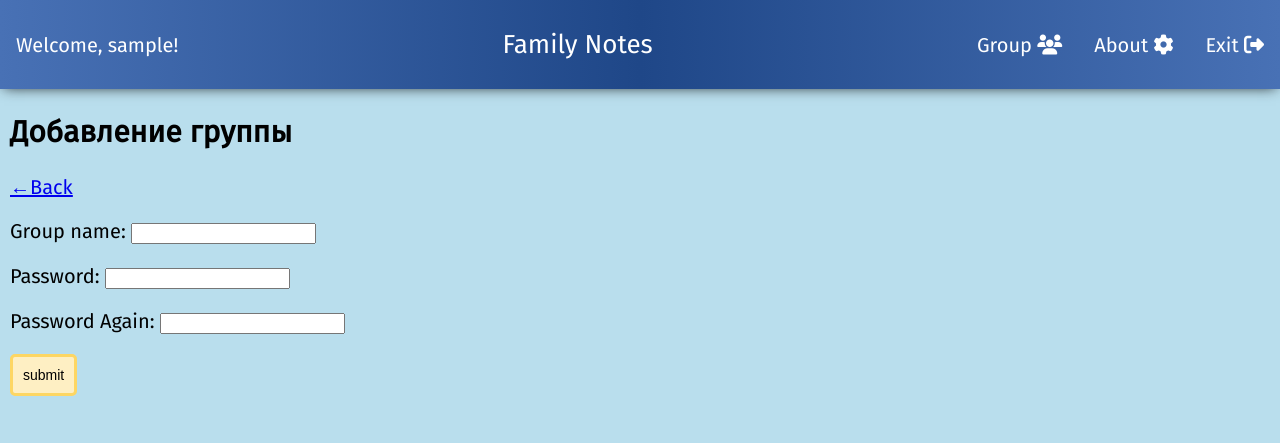
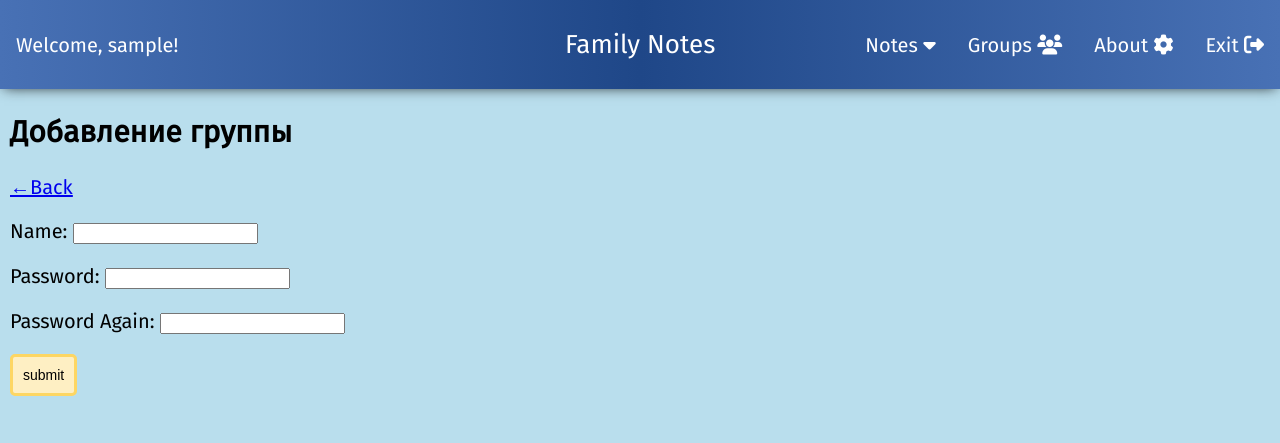
Before and after one commit to thunderpeal/familyNotes, a Django app: page /group-create in a window 1280 px wide. Shown: the top 443 px of the page. Run offline with Django 3.2, Linux system fonts and the light colour scheme; the visitor is signed in with stand-in values (Sample User, id 1); data that the repository does not hold is empty; some libraries are stand-ins or nearby versions.

Commit message:
big update - user can now be in several groups

```diff
--- a/basic/admin.py
+++ b/basic/admin.py
@@ -5,6 +5,5 @@ from .models import CustomUser
 
 @admin.register(CustomUser)
 class AdminCustomUser(admin.ModelAdmin):
-    list_display = ['username', 'email', 'phone_number', 'note_group']
-    search_fields = ['username', 'note_group', 'email']
-    list_filter = ['note_group']
+    list_display = ['username', 'email', 'phone_number']
+    search_fields = ['username', 'email']
--- a/basic/models.py
+++ b/basic/models.py
@@ -1,9 +1,6 @@
 from django.db import models
-from notes.models import NoteGroup
 from django.contrib.auth.models import AbstractUser
 
 
 class CustomUser(AbstractUser):
     phone_number = models.CharField(unique=True, max_length=10, null=True, blank=True)
-    note_group = models.ForeignKey(NoteGroup, on_delete=models.DO_NOTHING, null=True, blank=True)
-    group_admin = models.BooleanField(default=False)
--- a/familyNotes/settings.py
+++ b/familyNotes/settings.py
@@ -67,6 +67,7 @@ TEMPLATES = [
                 'django.template.context_processors.request',
                 'django.contrib.auth.context_processors.auth',
                 'django.contrib.messages.context_processors.messages',
+                'notes.context_processors.groups_processor',
             ],
         },
     },
--- /dev/null
+++ b/notes/context_processors.py
@@ -0,0 +1,5 @@
+def groups_processor(request):
+    if request.user.is_authenticated:
+        groups = request.user.members_groups.all()
+        return {'groups': groups}
+    return {}
--- a/notes/forms.py
+++ b/notes/forms.py
@@ -1,6 +1,6 @@
 from django.utils.translation import ugettext, ugettext_lazy as _
 from django import forms
-from .models import NoteGroup, SNote
+from .models import Group, SNote
 from basic.models import CustomUser
 from django.db.models import Q
 
@@ -13,8 +13,8 @@ class GroupCreationForm(forms.ModelForm):
     password2 = forms.CharField(label=_("Password Again"), widget=forms.PasswordInput())
 
     class Meta:
-        model = NoteGroup
-        fields = ['group_name', ]
+        model = Group
+        fields = ['name', ]
 
     def clean_password2(self):
         password1 = self.cleaned_data.get("password1")
@@ -34,20 +34,20 @@ class GroupCreationForm(forms.ModelForm):
         return group
 
 
-class MembersNoteForm(forms.ModelForm):
+class NoteForm(forms.ModelForm):
     class Meta:
         model = SNote
-        fields = ['heading', 'message', 'to_whom', 'is_for_group']
+        fields = ['heading', 'message', 'group', 'to_whom']
 
     def __init__(self, *args, **kwargs):
         user = kwargs.pop('user')
-        super(MembersNoteForm, self).__init__(*args, **kwargs)
-        if user.note_group is None:
+        super(NoteForm, self).__init__(*args, **kwargs)
+        users_groups = user.members_groups.all()
+        if not users_groups:
             self.fields.pop('to_whom', None)
-            self.fields.pop('is_for_group', None)
+            self.fields.pop('group', None)
         else:
-            to_members = CustomUser.objects.filter(Q(note_group=user.note_group) & ~Q(username=user.username))
-            if to_members:
-                self.fields['to_whom'].queryset = to_members
-            else:
+            for group in users_groups:
+                self.fields['to_whom'].queryset = self.fields['to_whom'].queryset | group.members.all()
+            if not self.fields['to_whom'].queryset:
                 self.fields.pop('to_whom')
--- a/notes/static/notes/js/tabActivity.js
+++ b/notes/static/notes/js/tabActivity.js
@@ -1,6 +1,6 @@
 'use strict'
 
-function openCity(evt, cityName) {
+function openCity(evt, group) {
   // Declare all variables
   let i, tabcontent, tablinks;
 
@@ -17,6 +17,6 @@ function openCity(evt, cityName) {
   }
 
   // Show the current tab, and add an "active" class to the button that opened the tab
-  document.getElementById(cityName).style.display = "block";
+  document.getElementById(group).style.display = "block";
   evt.currentTarget.className += " active";
 }
--- a/notes/templates/notes/basic.html
+++ b/notes/templates/notes/basic.html
@@ -39,23 +39,19 @@
     </div>
 
     <div id="right-nav" class="right-nav">
-        {% if request.user.note_group %}
               <div class="dropdown">
-                <button class="dropbtn">Group
+                <button class="dropbtn">Notes
                     <i class="fa fa-caret-down"></i>
                 </button>
                 <div class="dropdown-content">
-                    <a class="tablinks" onclick="openCity(event, 'home')" id="defaultOpen" href="#">Home</a>
-                    <a class="tablinks" onclick="openCity(event, 'Notes')" href="#">Notes</a>
-                    <a href="#">group 3</a>
-
+                    <a class="tablinks" onclick="openCity(event, 'home')" id="defaultOpen" href="#">My Notes</a>
+                    {% for group in groups %}
+                    <a class="tablinks" onclick="openCity(event, {{ group }})" href="#">{{ group }}</a>
+                    {% endfor %}
                 </div>
               </div>
-            <a href="{% url 'group-members' %}">Members <i class="fa fa-users"></i></a>
-        {% else %}
-            <a href="{% url 'group-login' %}">Group <i class="fa fa-users"></i></a>
-        {% endif %}
 
+        <a href="{% url 'group-members' %}">Groups <i class="fa fa-users"></i></a>
         <a href="{% url 'settings' %}">About <i class="fa fa-cog"></i></a>
         <a  href="{% url 'logout' %}">Exit <i class="fa fa-sign-out"></i></a>
     </div>
--- a/notes/urls.py
+++ b/notes/urls.py
@@ -1,18 +1,18 @@
 from django.urls import path
 from django.views.generic import TemplateView
-from .views import NoteCreate, NoteUpdate, MyNotesList, NoteDelete, NoteGroupMembersList, group_member_delete, \
-    NoteGroupDelete, NoteGroupCreate, GroupNotesLoginView, kostyl, CustomTemplateView
+from .views import NoteCreate, NoteUpdate, NotesLists, NoteDelete, GroupMembersList, group_member_delete, \
+    GroupDelete, GroupCreate, GroupLoginView, kostyl, CustomTemplateView
 
 urlpatterns = [
     path('settings/', CustomTemplateView.as_view(), name='settings'),
-    path('group-create', NoteGroupCreate.as_view(), name='group-create'),
-    path('group-delete/<int:pk>', NoteGroupDelete.as_view(), name='group-delete'),
+    path('group-create', GroupCreate.as_view(), name='group-create'),
+    path('group-delete/<int:pk>', GroupDelete.as_view(), name='group-delete'),
     path('group-member-delete/<int:user_id>', group_member_delete, name='group-member-delete'),
-    path('group-members/', NoteGroupMembersList.as_view(), name='group-members'),
-    path('group-login/', GroupNotesLoginView.as_view(), name='group-login'),
+    path('group-members/', GroupMembersList.as_view(), name='group-members'),
+    path('group-login/', GroupLoginView.as_view(), name='group-login'),
     path('note-delete/<int:pk>/', NoteDelete.as_view(), name='note-delete'),
     path('note-create/', NoteCreate.as_view(), name='add'),
     path('note-edit/<int:pk>/', NoteUpdate.as_view(), name='edit'),
-    path('notes/', MyNotesList.as_view(), name='notes'),
+    path('notes/', NotesLists.as_view(), name='notes'),
     path('', kostyl),
 ]
--- a/notes/views.py
+++ b/notes/views.py
@@ -1,7 +1,7 @@
 from django.shortcuts import render, redirect
 from django.urls import reverse_lazy
 
-from .models import SNote, NoteGroup
+from .models import SNote, Group
 from basic.models import CustomUser
 from django.db.models import Q
 
@@ -13,22 +13,27 @@ from django.views.generic.edit import CreateView, DeleteView, UpdateView
 from django.contrib.auth.decorators import login_required
 from django.contrib.auth.mixins import LoginRequiredMixin
 
-from .forms import MembersNoteForm, GroupCreationForm
+from .forms import NoteForm, GroupCreationForm
 
 
-class MyNotesList(LoginRequiredMixin, ListView):
+class NotesLists(LoginRequiredMixin, ListView):
     model = SNote
     template_name = "notes/notes.html"
 
     def get_context_data(self, **kwargs):
         context = super().get_context_data(**kwargs)
-        if self.request.user.note_group:
-            authors = CustomUser.objects.filter(Q(note_group=self.request.user.note_group) & ~Q(note_group=None))
-            group_notes_list = SNote.objects.filter(Q(is_for_group=True) & Q(author__in=authors))
-            context['group_notes_list'] = group_notes_list
+        groups = self.request.user.members_groups.all()
+        if groups:
+            context['groups_available'] = True
+            group_notes = dict()
+            for group in groups:
+                notes_per_g = SNote.objects.filter(Q(group=group))
+                group_notes[group] = notes_per_g
+
+            context['group_notes_list'] = group_notes
 
         my_notes_list = SNote.objects.filter((Q(to_whom=self.request.user) | Q(to_whom=None, author=self.request.user))
-                                          & Q(is_for_group=False))
+                                          & Q(group=None))
         context['my_notes_list'] = my_notes_list
         return context
 
@@ -36,7 +41,7 @@ class MyNotesList(LoginRequiredMixin, ListView):
 class NoteCreate(LoginRequiredMixin, CreateView):
     template_name = 'notes/note_create.html'
     success_url = reverse_lazy('notes')
-    form_class = MembersNoteForm
+    form_class = NoteForm
 
     def form_valid(self, form):
         form.instance.author = self.request.user
@@ -50,11 +55,11 @@ class NoteCreate(LoginRequiredMixin, CreateView):
 
 class NoteUpdate(LoginRequiredMixin, UpdateView):
     model = SNote
-    fields = ['heading', 'message', 'to_whom', 'is_for_group']
+    fields = ['heading', 'message', 'group', 'to_whom']
     success_url = reverse_lazy('notes')
 
     def get_form_class(self):
-        if self.request.user.note_group is None:
+        if not self.request.user.members_groups.all():
             self.fields = ['heading', 'message']
         return super(NoteUpdate, self).get_form_class()
 
@@ -65,13 +70,15 @@ class NoteDelete(LoginRequiredMixin, DeleteView):
     success_url = reverse_lazy('notes')
 
 
-class NoteGroupMembersList(LoginRequiredMixin, View):
+class GroupMembersList(LoginRequiredMixin, View):
     def get(self, request, *args, **kwargs):
-        group = self.request.user.note_group
-        if group is None:
+        groups = self.request.user.members_groups.all()
+        if not groups:
             return redirect('notes')
-        group_members = CustomUser.objects.filter(Q(note_group=group))
-        context = {'group': group, 'group_members': group_members}
+        groups_members = {}
+        for group in groups:
+            groups_members['group'] = group.members.all()
+        context = {'groups': groups, 'groups_members': groups_members}
         return render(request, 'notes/group_members.html', context=context)
 
 
@@ -98,8 +105,8 @@ def group_member_delete(request, user_id):
     return redirect('group-members')
 
 
-class NoteGroupDelete(LoginRequiredMixin, DeleteView):
-    model = NoteGroup
+class GroupDelete(LoginRequiredMixin, DeleteView):
+    model = Group
     context_object_name = 'group'
     success_url = reverse_lazy('group-login')
 
@@ -113,17 +120,17 @@ class NoteGroupDelete(LoginRequiredMixin, DeleteView):
             member.group_admin = False
             member.save()
 
-        return super(NoteGroupDelete, self).delete(request, *args, **kwargs)
+        return super(GroupDelete, self).delete(request, *args, **kwargs)
 
 
-class GroupNotesLoginView(LoginRequiredMixin, View):
+class GroupLoginView(LoginRequiredMixin, View):
     def get(self, request, *args, **kwargs):
-        if request.user.note_group:
+        if request.user.members_groups.all():
             redirect('group-members')
         return render(request, 'notes/group_login.html')
 
     def post(self, request, *args, **kwargs):
-        group = NoteGroup.objects.filter(id=request.POST['group_id'])
+        group = Group.objects.filter(id=request.POST['group_id'])
         if group:
             if group[0].password == request.POST['password']:
                 user = request.user
@@ -138,17 +145,16 @@ class GroupNotesLoginView(LoginRequiredMixin, View):
         return render(request, 'notes/group_members.html', context=context)
 
 
-class NoteGroupCreate(LoginRequiredMixin, CreateView):
+class GroupCreate(LoginRequiredMixin, CreateView):
     form_class = GroupCreationForm
     template_name = 'notes/group_registration.html'
     success_url = reverse_lazy('notes')
 
     def form_valid(self, form):
-        user = self.request.user
-        user.note_group = form.save()
-        user.group_admin = True
-        user.save()
-        return super(NoteGroupCreate, self).form_valid(form)
+        form.instance.admin = self.request.user
+        response = super(GroupCreate, self).form_valid(form)
+        self.object.members.add(self.request.user)
+        return response
 
 
 class CustomTemplateView(LoginRequiredMixin, TemplateView):
```
Also changed, not shown: notes/admin.py (+4 -3 lines), notes/models.py (+9 -6 lines), notes/templates/notes/group_members.html (+10 -5 lines), notes/templates/notes/notes.html (+13 -28 lines), basic/migrations/0003_remove_customuser_group_admin.py (added), basic/migrations/0004_remove_customuser_note_group.py (added), notes/migrations/0006_auto_20210826_1349.py (added), notes/migrations/0007_auto_20210826_1452.py (added), notes/migrations/0008_alter_notegroup_members.py (added), notes/migrations/0009_rename_groupcolor_membership.py (added), notes/migrations/0010_auto_20210826_1840.py (added).
